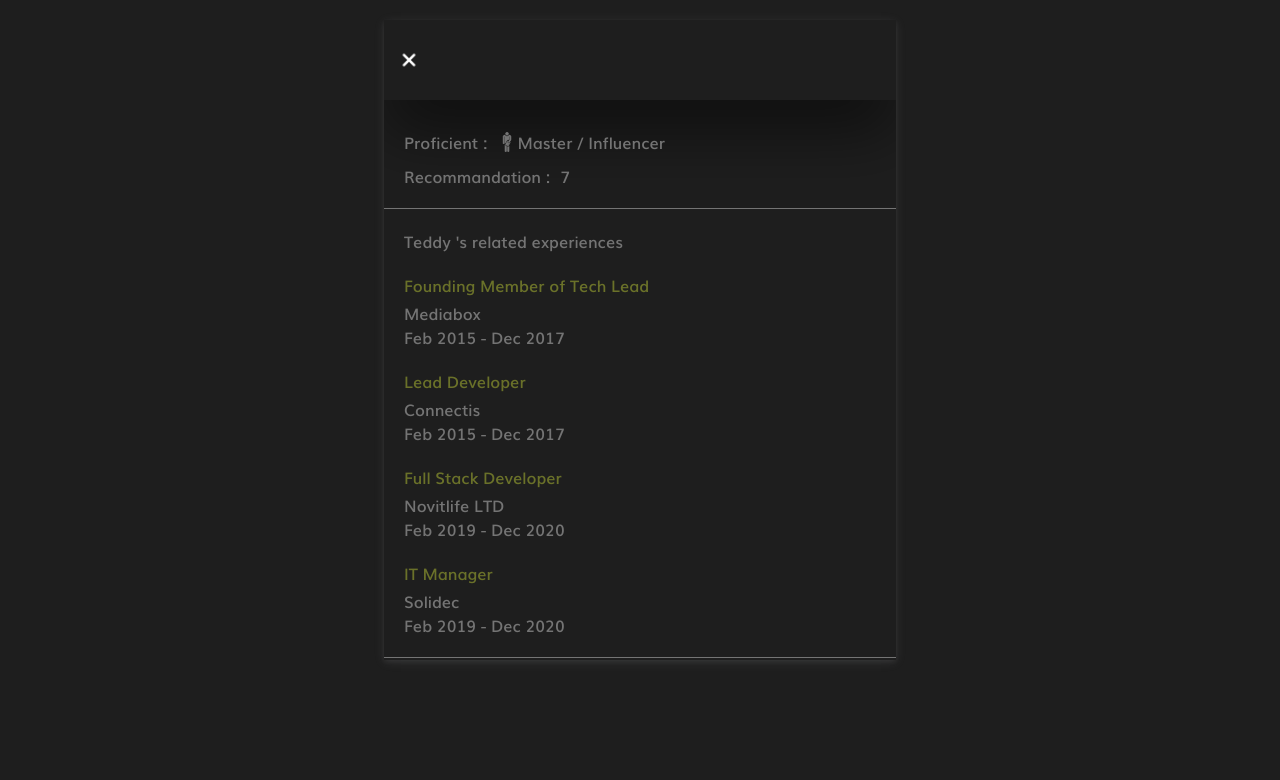
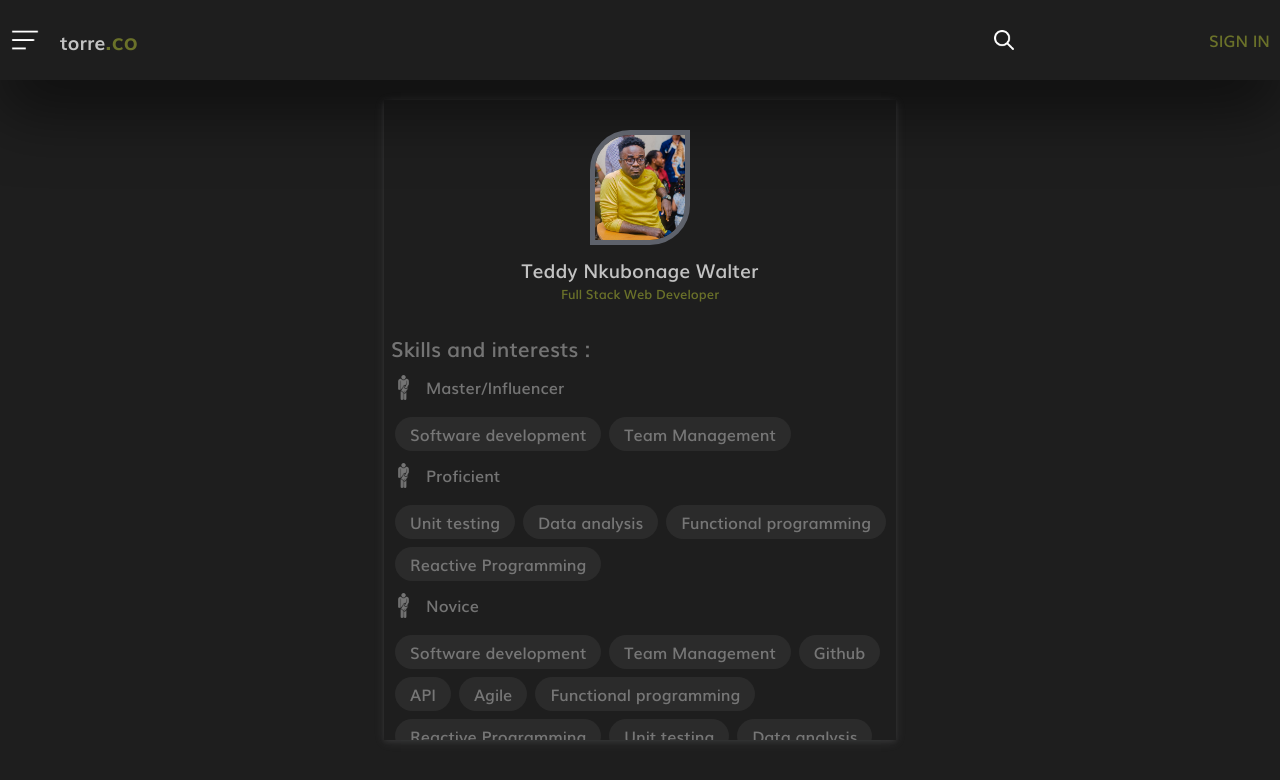
Before and after one commit to ted1104/torreTest, a React (Create React App) app: page / in a window 1280 px wide. Shown: the top 780 px of the page. Built offline with nearby package versions, Linux system fonts and the light colour scheme; grey boxes are pictures that could not be loaded.

Commit message:
bug fixing

```diff
--- a/package.json
+++ b/package.json
@@ -2,7 +2,7 @@
   "name": "torretest",
   "version": "0.1.0",
   "private": true,
-  "homepage": "https://ted1104.github.io/Torre-test-app",
+  "homepage": "https://ted1104.github.io/torreTest",
   "dependencies": {
     "@testing-library/jest-dom": "^5.16.1",
     "@testing-library/react": "^12.1.2",
--- a/src/pages/user_skills/users_skills.js
+++ b/src/pages/user_skills/users_skills.js
@@ -111,7 +111,7 @@ class UserSkill extends React.Component {
 
     return (
       <div className={animation.animationContainer}>
-        {sysMenu ? (
+        {!sysMenu ? (
           <UserProfile skills={skills} />
         ) : (
           <SkillDetails data={this.state} />
```
Also changed, not shown: 1 other file (tests, documents, lock files or other folders).
